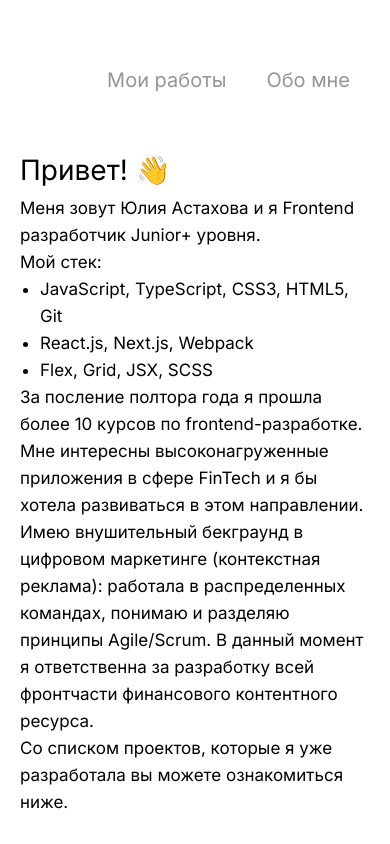
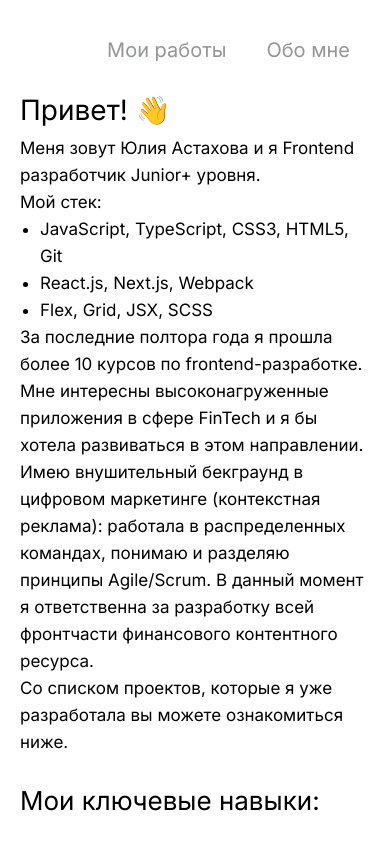
Before and after one commit to Walkaway1919/portfolio, a React (Create React App) app: page / in a window 390 px wide. Shown: the top 844 px of the page. Built offline with nearby package versions, Linux system fonts and the light colour scheme.

Commit message:
fix paddings

```diff
--- a/src/components/About/Greeting/Greeting.jsx
+++ b/src/components/About/Greeting/Greeting.jsx
@@ -13,7 +13,7 @@ export const Greeting = () => {
                 <li>React.js, Next.js, Webpack</li>
                 <li>Flex, Grid, JSX, SCSS</li>
             </ul>
-            <p>За посление полтора года я прошла более 10 курсов по frontend-разработке.</p>
+            <p>За последние полтора года я прошла более 10 курсов по frontend-разработке.</p>
             <p>Мне интересны высоконагруженные приложения в сфере FinTech и я бы хотела развиваться в этом направлении. Имею внушительный бекграунд в цифровом маркетинге (контекстная реклама): работала в распределенных командах, понимаю и разделяю принципы Agile/Scrum. В данный момент я ответственна за разработку всей фронтчасти финансового контентного ресурса.</p>
             <p>Со списком проектов, которые я уже разработала вы можете ознакомиться ниже.</p>
         </div>
--- a/src/components/Layout/Layout.scss
+++ b/src/components/Layout/Layout.scss
@@ -18,7 +18,10 @@
     }
     @media screen and (max-width: 800px) {
         grid-template-columns: 20px minmax(280px, 760px) 20px;
+        gap: 20px 0px;
+        padding: 40px 0 0 0;
     }
+
 }
 
 .main{
```
